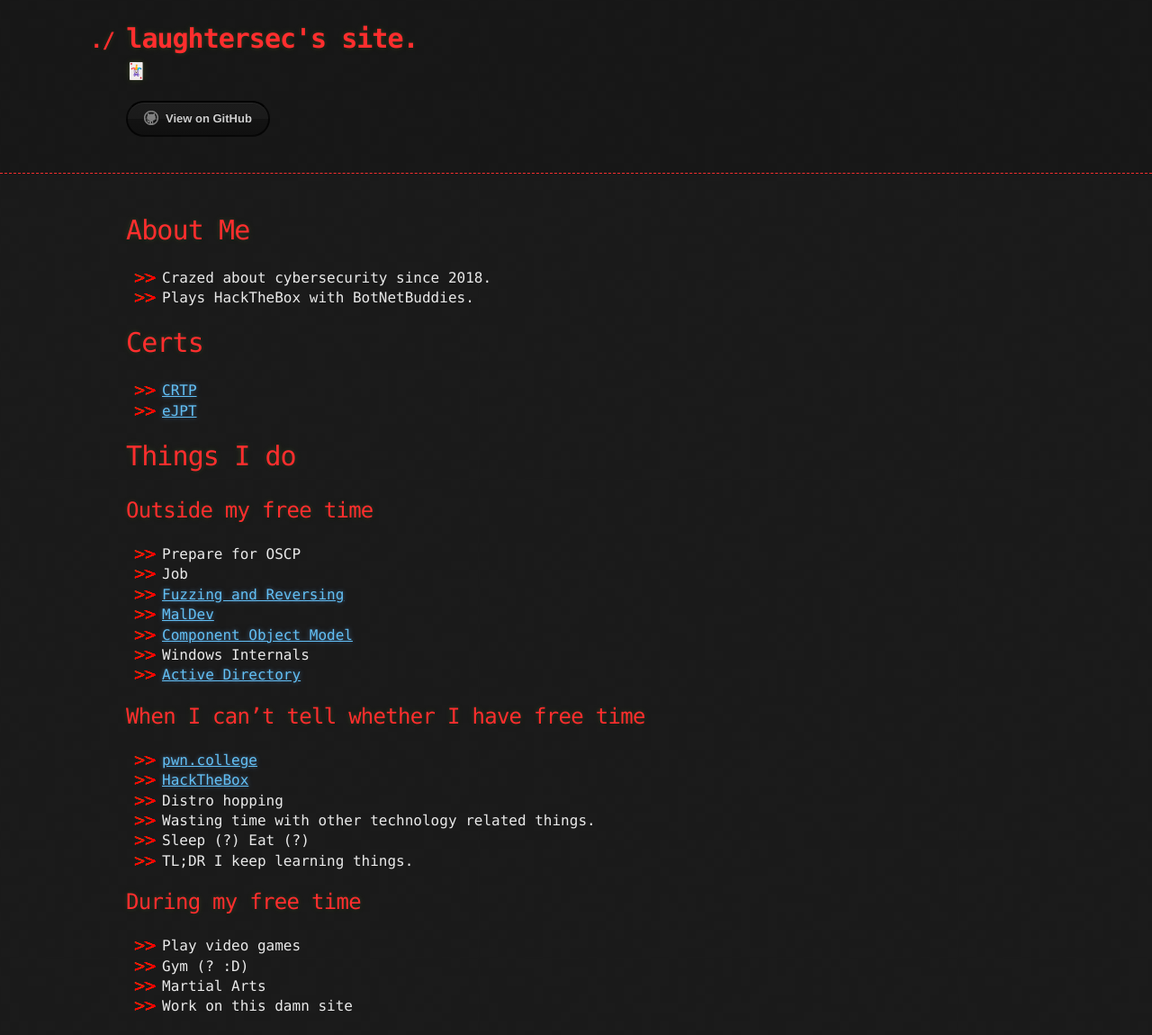
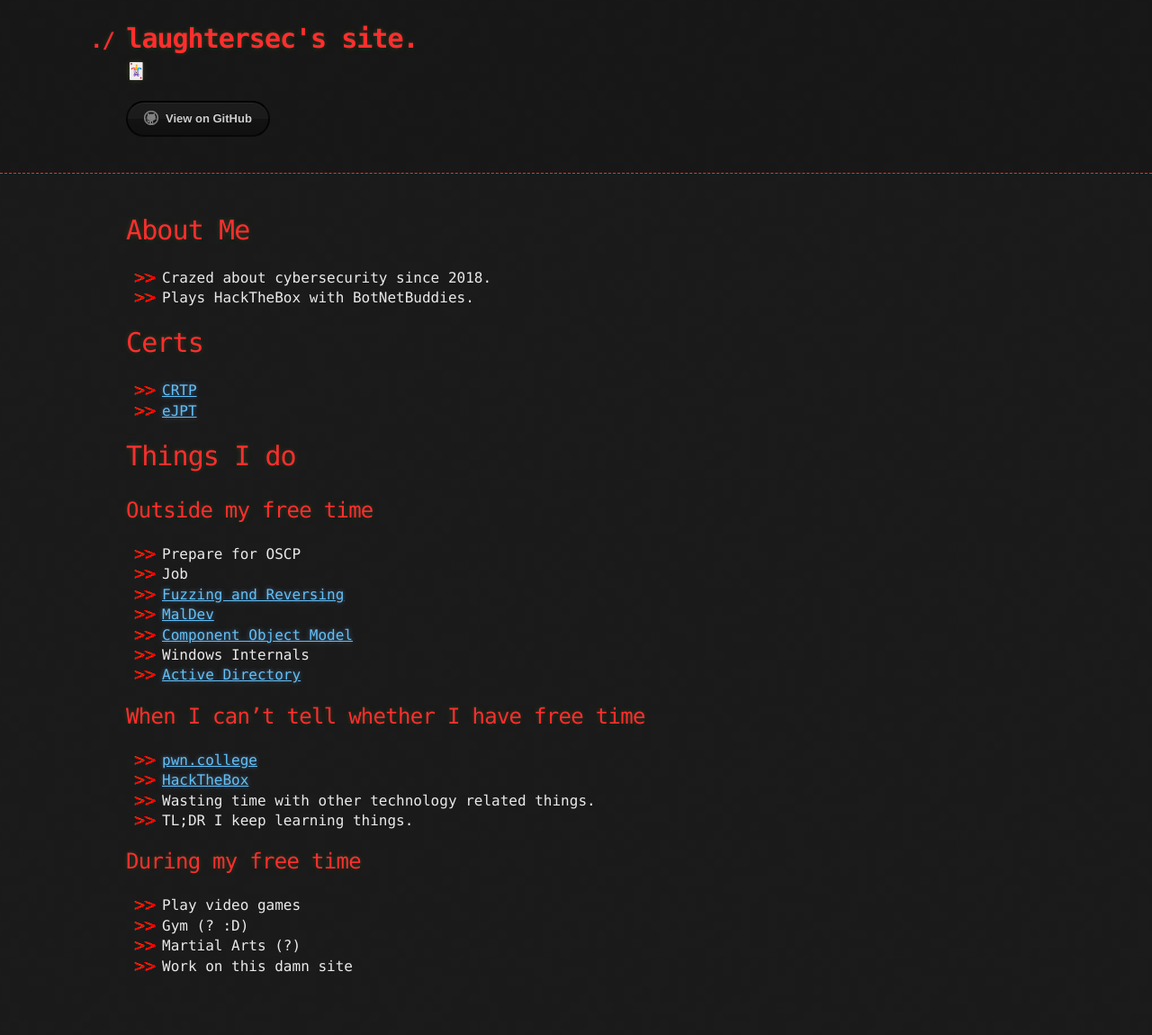
Before and after one commit to laughtersec/laughtersec.github.io, a Jekyll site: the page built from pages/about-me.md, in a window 1280 px wide. Shown: the whole page at 90% size. Built offline with Jekyll 4.4.1, drawn with Linux system fonts in a browser that asks for light colours; our own code applies the rules of GitHub Pages for plain Markdown files; after the commit the page ends 1105 px from its top, so only the background shows below that.

Commit message:
Update about-me.md

```diff
--- a/pages/about-me.md
+++ b/pages/about-me.md
@@ -20,13 +20,11 @@
 ## When I can't tell whether I have free time
 * [pwn.college](https://pwn.college/hacker/43066)
 * [HackTheBox](https://laughtersec.github.io/htb-writeups)
-* Distro hopping
 * Wasting time with other technology related things.
-* Sleep (?) Eat (?)
 * TL;DR I keep learning things.
 
 ## During my free time
 * Play video games
 * Gym (? :D)
-* Martial Arts
+* Martial Arts (?)
 * Work on this damn site
```
